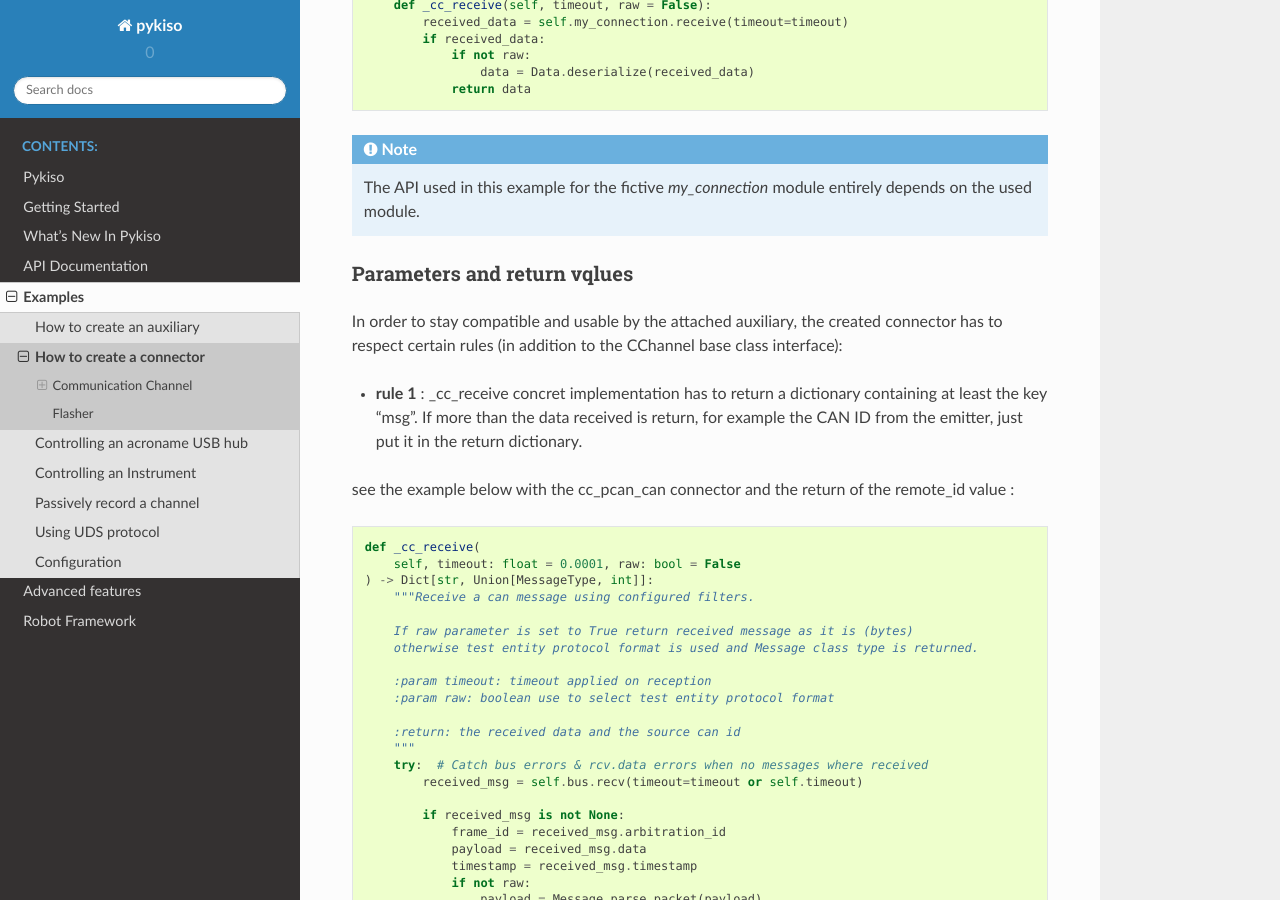
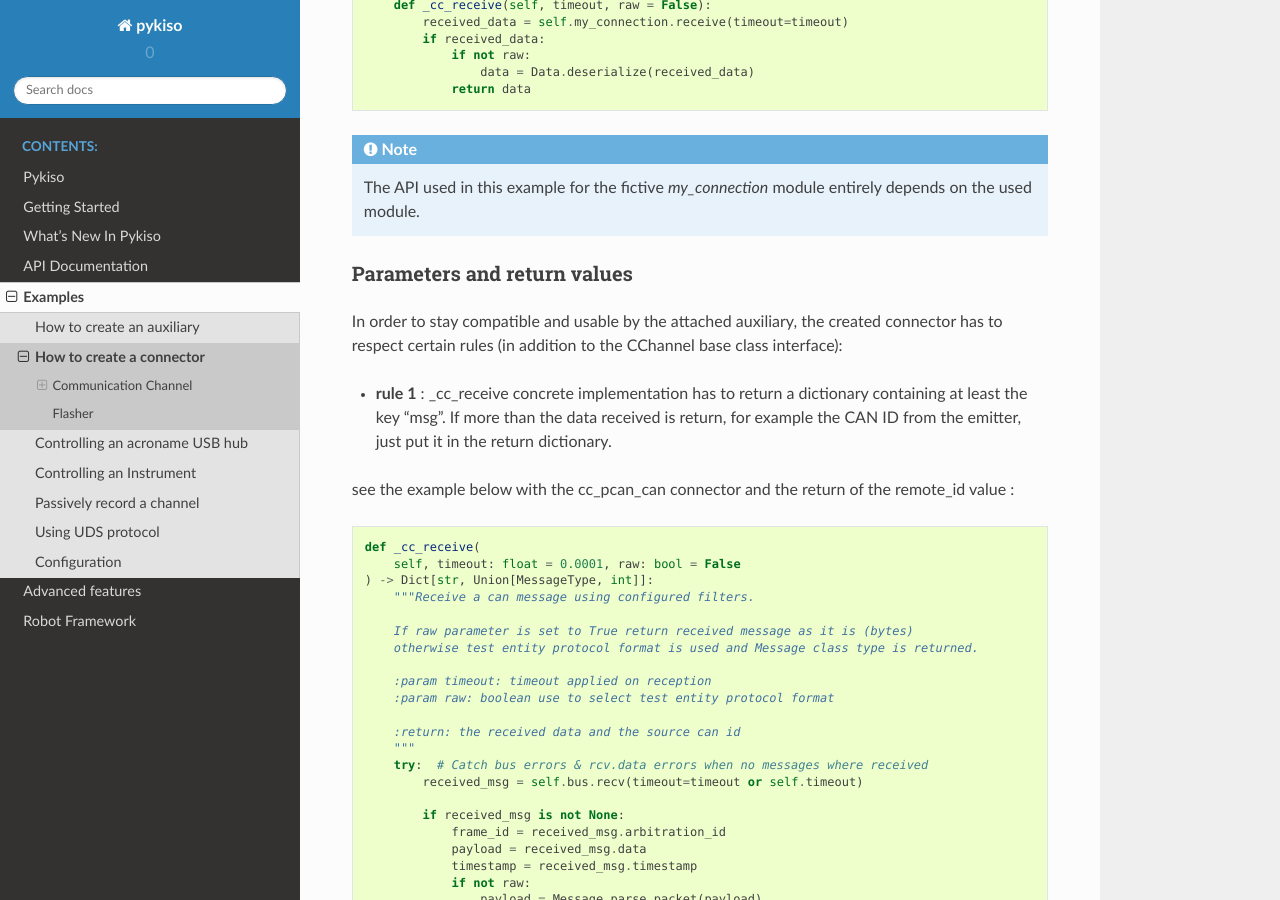
Before and after one commit to eclipse/kiso-testing, a Sphinx documentation site: the page built from docs/examples/how_to_connector.rst, in a window 1280 px wide and 900 px high, scrolled down 2333 px. Built offline with Sphinx 7.4.7 and the Read the Docs theme 2.0.0, drawn with Linux system fonts in a browser that asks for light colours.

Commit message:
- correct misspelling

```diff
--- a/docs/examples/how_to_connector.rst
+++ b/docs/examples/how_to_connector.rst
@@ -131,13 +131,13 @@ The connector then becomes:
     The API used in this example for the fictive *my_connection* module
     entirely depends on the used module.
 
-Parameters and return vqlues
+Parameters and return values
 ^^^^^^^^^^^^^^^^^^^^^^^^^^^^
 
 In order to stay compatible and usable by the attached auxiliary, the created connector
 has to respect certain rules (in addition to the CChannel base class interface):
 
-- **rule 1** : _cc_receive concret implementation has to return a dictionary containing
+- **rule 1** : _cc_receive concrete implementation has to return a dictionary containing
   at least the key "msg". If more than the data received is return, for example the CAN ID
   from the emitter, just put it in the return dictionary.
 
```
Also changed, not shown: 1 other file.
